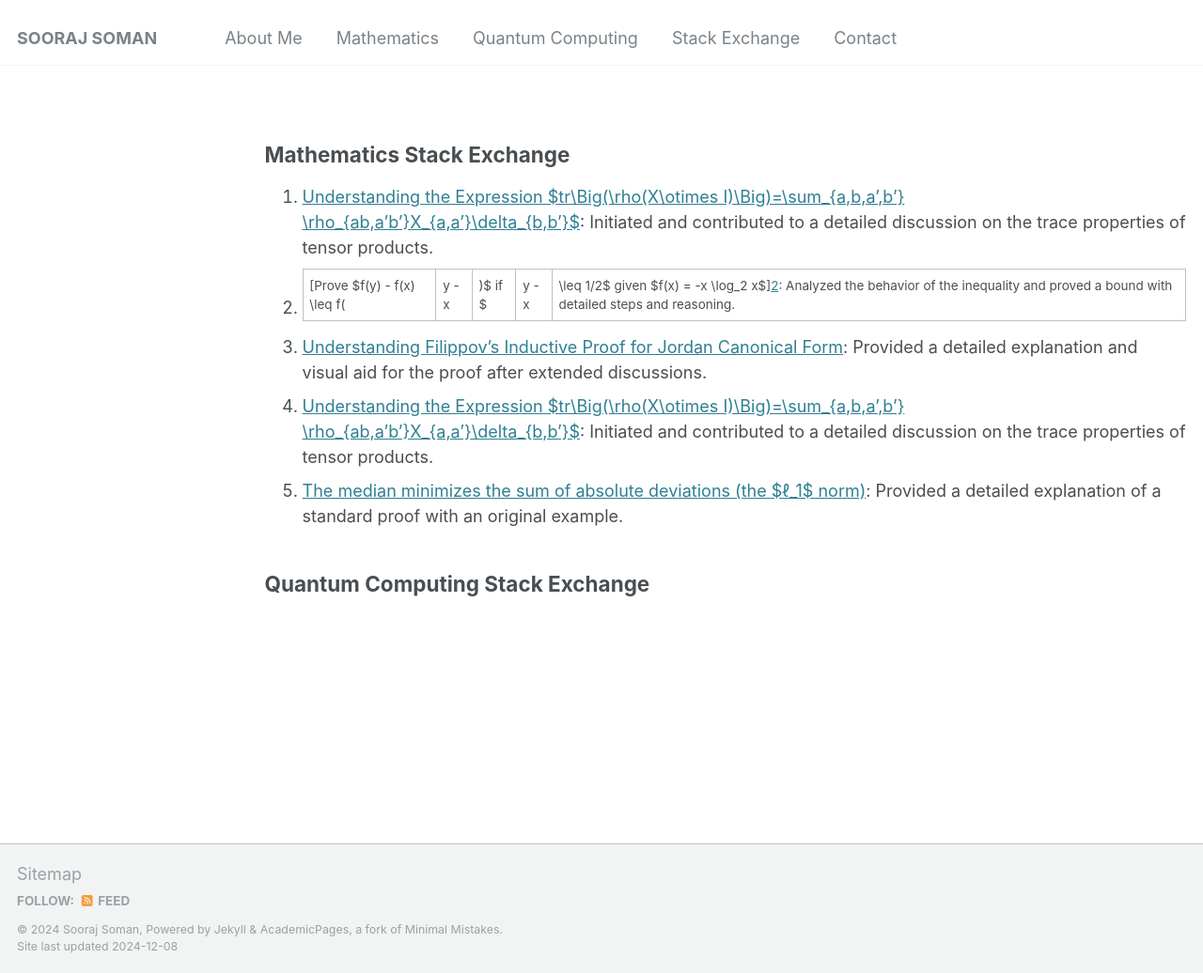
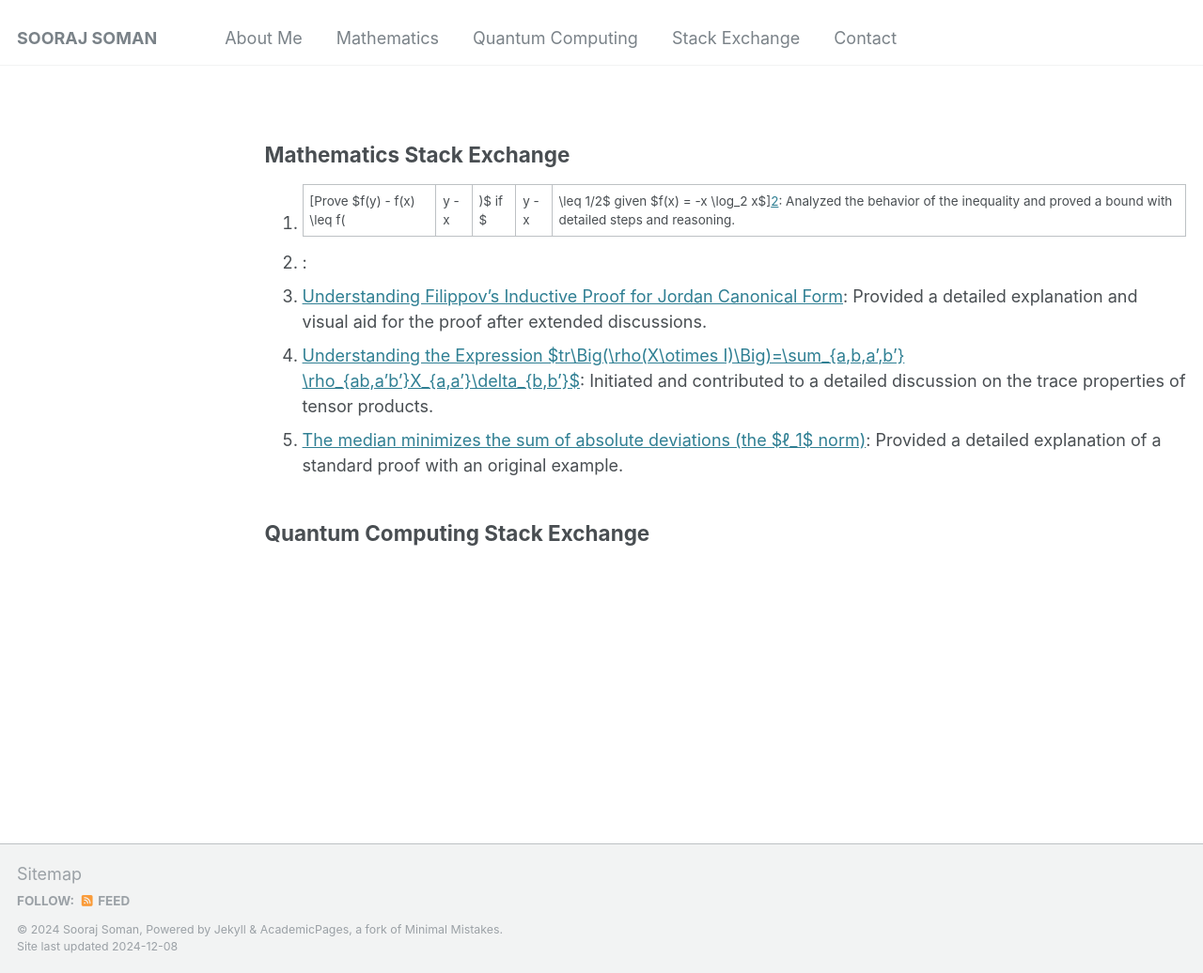
Before and after one commit to soorajss1729/soorajss1729.github.io, a Jekyll site: the page built from _stac/stac.md, in a window 1280 px wide and 1036 px high. Shown: the whole window at 94% size. Built offline with Jekyll 4.4.1, drawn with Linux system fonts in a browser that asks for light colours.

Commit message:
Update stac.md

```diff
--- a/_stac/stac.md
+++ b/_stac/stac.md
@@ -7,8 +7,8 @@ entries_layout: grid
 classes: wide
 ---
 ## Mathematics Stack Exchange
- 3. [Understanding the Expression $tr\Big(\rho(X\otimes I)\Big)=\sum_{a,b,a',b'} \rho_{ab,a'b'}X_{a,a'}\delta_{b,b'}$][3]: Initiated and contributed to a detailed discussion on the trace properties of tensor products.
- 1. [Prove $f(y) - f(x) \leq f(|y - x|)$ if $|y - x| \leq 1/2$ given $f(x) = -x \log_2 x$][2]: Analyzed the behavior of the inequality and proved a bound with detailed steps and reasoning.
+ 3. [Prove $f(y) - f(x) \leq f(|y - x|)$ if $|y - x| \leq 1/2$ given $f(x) = -x \log_2 x$][2]: Analyzed the behavior of the inequality and proved a bound with detailed steps and reasoning.
+ 1. [][2]:
  2. [Understanding Filippov's Inductive Proof for Jordan Canonical Form][1]: Provided a detailed explanation and visual aid for the proof after extended discussions.
  3. [Understanding the Expression $tr\Big(\rho(X\otimes I)\Big)=\sum_{a,b,a',b'} \rho_{ab,a'b'}X_{a,a'}\delta_{b,b'}$][3]: Initiated and contributed to a detailed discussion on the trace properties of tensor products.
  4. [The median minimizes the sum of absolute deviations (the $ℓ_1$
```
